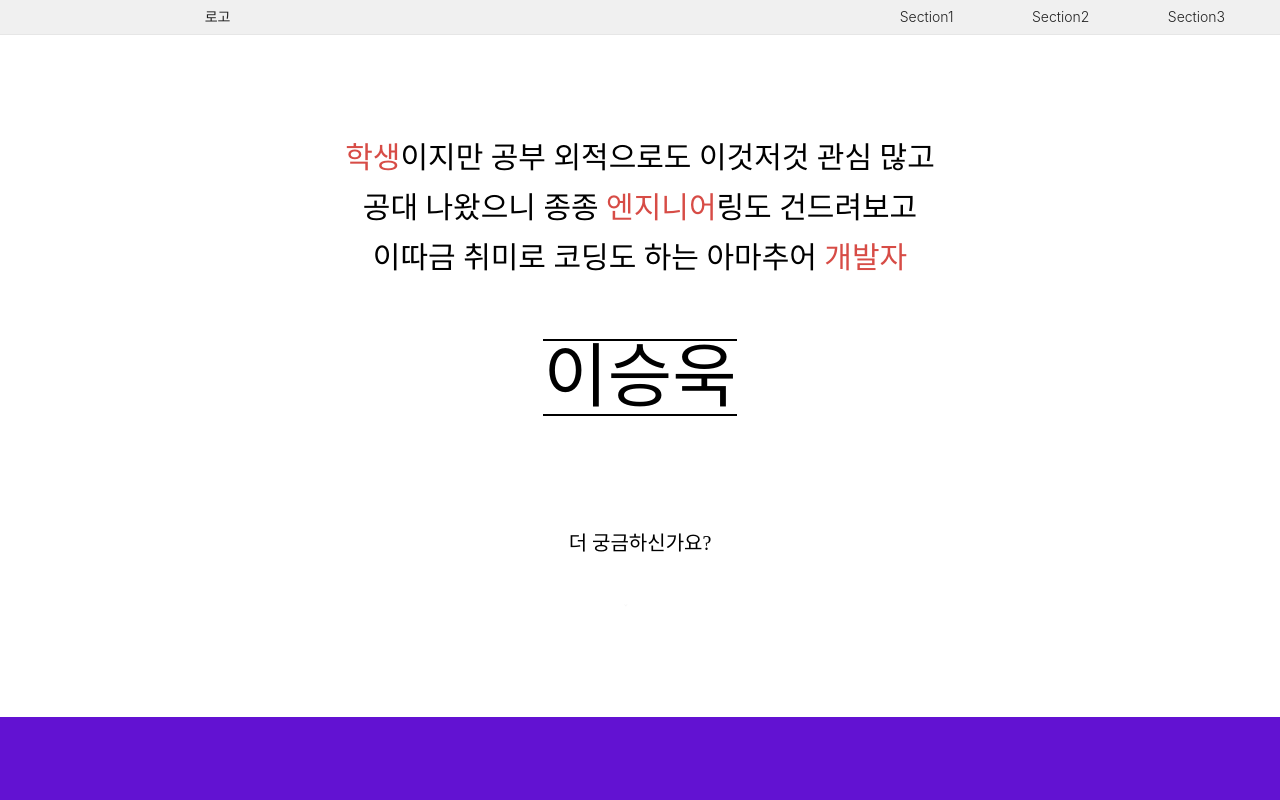
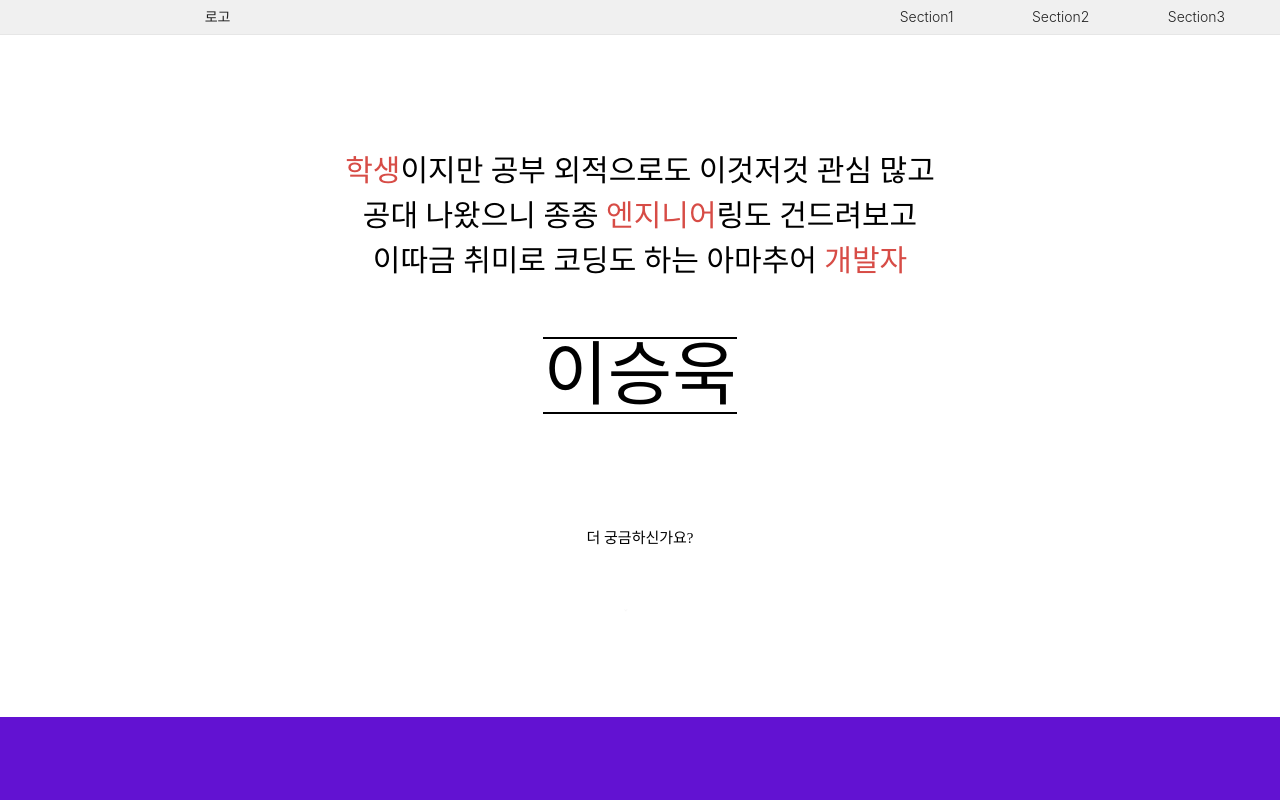
Before and after one commit to slee333/slee333.github.io, a React (Create React App) app: page /#/ in a window 1280 px wide. Shown: the top 800 px of the page. Built offline with nearby package versions, Linux system fonts and the light colour scheme; a web font is replaced by a local one.

Commit message:
mid progress

```diff
--- a/src/Styles/Theme.js
+++ b/src/Styles/Theme.js
@@ -15,7 +15,7 @@ export default {
              border-radius:${BORDER_RADIUS};
              background-color:white;
 			`,
-	xxsmall: `${20 / 1280 * 100}vw`,
+	xxsmall: `${15 / 1280 * 100}vw`,
 	xsmall: `${25 / 1280 * 100}vw`,
 	small: `${30 / 1280 * 100}vw`,
 	medSmall: `${50 / 1280 * 100}vw`,
```
